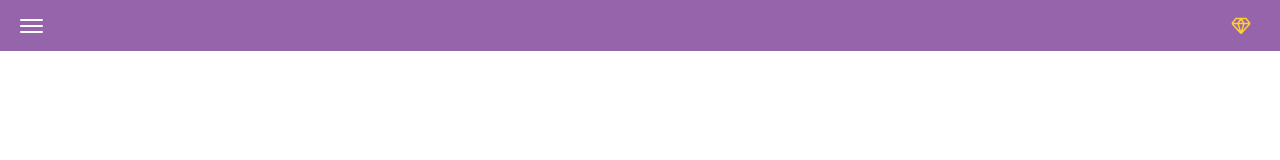
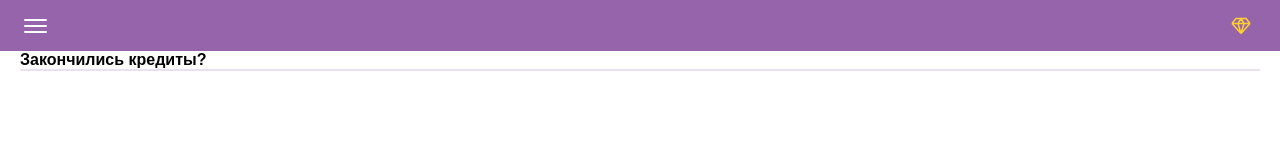
Before and after one commit to Iuliia-Bogdanova/Business-Mentor, a website: page src/html/index.html in a window 1280 px wide. Drawn offline with nearby package versions, Linux system fonts and the light colour scheme; files that its build step writes are made by us from their sources; files whose address does not match are found by name.

Commit message:
fix: nav-icon styles

```diff
--- /dev/null
+++ b/src/html/blocks/main.html
@@ -0,0 +1,5 @@
+<div class="container-mob">
+    <h1>Закончились кредиты?</h1>
+    <hr class="divider">
+
+</div>
--- a/src/html/index.html
+++ b/src/html/index.html
@@ -10,6 +10,7 @@
 	</head>
 	<body>
 		@@include('blocks/header.html')
+		@@include('blocks/main.html')
 		<!-- @@include('blocks/footer.html') -->
 		<script src="./js/index.bundle.js"></script>
 	</body>
--- a/src/scss/base/_base.scss
+++ b/src/scss/base/_base.scss
@@ -13,3 +13,9 @@ body {
 	min-width: 320px;
 	padding: 0 20px;
 }
+
+.divider {
+	height: 2px;
+	background: var(--header-bg);
+	opacity: 0.2;
+}
--- a/src/scss/blocks/_nav-icon.scss
+++ b/src/scss/blocks/_nav-icon.scss
@@ -1,63 +1,42 @@
-/* Nav Icon */
 .mobile-nav-btn {
-	--time: 0.2
-	s;
-
-	--width: 23px;
-	--height: 2px;
-
-	--line-height: 2px;
-	--spacing: 4px;
-
-	--color: var(--page-bg);
-	--radius: 4px;
-
-	/* Fixed height and width */
-	/* height: var(--height); */
-	/* width: var(--width); */
-
-	/* Dynamic height and width */
-	height: calc(var(--line-height) * 3 + var(--spacing) * 2);
-	width: var(--width);
-
     display: flex;
     justify-content: center;
     align-items: center;
+    z-index: 999;
+    height: 14px;
+    width: 23px;
+    margin-left: 7px;
+	color: var(--page-bg);
 }
 
 .nav-icon {
     position: relative;
-	width: var(--width);
-	height: var(--line-height);
-	background-color: var(--color);
-	border-radius: var(--radius);
+    width: 23px;
+    height: 2px;
+    background-color: var(--page-bg);
+    border-radius: 4px;
+    margin-left: -7px;
 }
 
 .nav-icon::before,
 .nav-icon::after {
     content: '';
     display: block;
-
     position: absolute;
     left: 0;
-
-	width: var(--width);
-	height: var(--line-height);
-
-	border-radius: var(--radius);
-	background-color: var(--color);
-	transition: transform var(--time) ease-in,
-		top var(--time) linear var(--time);
+    width: 23px;
+    height: 2px;
+    border-radius: 4px;
+    background-color: var(--page-bg);
+    transition: transform 0.2s ease-in, top 0.2s linear;
 }
 
 .nav-icon::before {
-	/* top: calc(var(--line-height) * -2); */
-	top: calc(-1 * (var(--line-height) + var(--spacing)));
+    top: -6px;
 }
 
 .nav-icon::after {
-	/* top: calc(var(--line-height) * 2); */
-	top: calc(var(--line-height) + var(--spacing));
+    top: 6px;
 }
 
 .nav-icon.nav-icon--active {
@@ -67,8 +46,7 @@
 .nav-icon.nav-icon--active::before,
 .nav-icon.nav-icon--active::after {
 	top: 0;
-	transition: top var(--time) linear,
-		transform var(--time) ease-in var(--time);
+	transition: top 0.2s linear, transform 0.2s ease-in;
 }
 
 .nav-icon.nav-icon--active::before {
@@ -79,13 +57,6 @@
 	transform: rotate(-45deg);
 }
 
-/* Layout */
-
-.mobile-nav-btn {
-	z-index: 999;
-	// display: none;
-}
-
 // @media (max-width: 1000px) {
 // 	.mobile-nav-btn {
 // 		display: block;
```
Also changed, not shown: build/css/main.css, build/img/logo-premium.svg (added), build/img/premium.png (added), build/img/Покупка моб.jpg (added), build/img/Покупка.jpg (added), build/index.html. Lines whose indentation alone changed are shown as unchanged.
